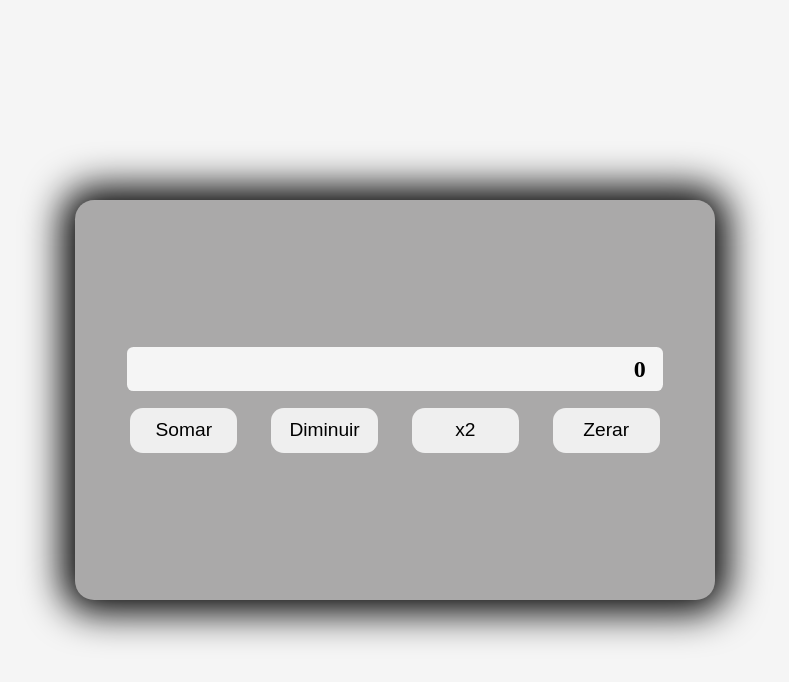
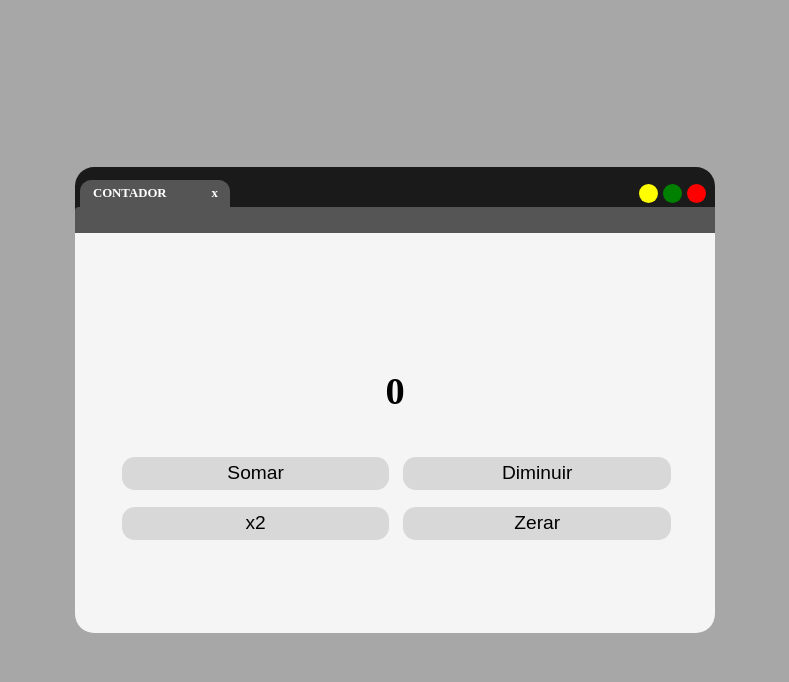
Before and after one commit to Al3ncar/Contador, a React (Create React App) app: page / in a window 1280 px wide. Shown: the top 682 px of the page, without its empty margins (245-1034 px from the left). Built offline with nearby package versions, Linux system fonts and the light colour scheme.

Commit message:
Count Upgrade

```diff
--- a/src/App.css
+++ b/src/App.css
@@ -3,23 +3,82 @@
   padding: 0;
   box-sizing: border-box;
 }
-
 .calc{
   width: 100%;
   height: 100vh;
   display: flex;
   justify-content: center;
   align-items: center;
-  background-color: whitesmoke;
+  flex-direction: column;
+  background-color: #a7a7a7;
+}
+.bar-cont{
+  width:50%;
+  border-radius: 1.5vw 1.5vw 0 0;
+  background-color: #1a1a1a;
+  display: flex;
+  flex-direction: column;
+}
+.bar-aba{
+  width: 100%;
+  padding-top: 2%;
+  display: flex;
+}
+.bar-top{
+  width: 100%; padding-right: 1%;
+  display: flex;
+  justify-content: end;
+  align-items: center;
+}
+.bar-pagTitle{
+  width: 30%;
+  border-radius: 8;
+  margin-left: 0.8%;
+  border-radius: 0.9vw 0.9vw 0 0;
+  padding: 1% 1% 1% 2%;
+  color: #fff;
+  font-weight: bolder;
+  font-size: 1vw;
+  background-color: #555555;
+}
+.bar-pagTitle::after{
+  content:'x';
+  width: 100%;
+  margin-left: 32%;
+  text-align: left;
+}
+.bar-bottom{
+  width: 100%;
+  padding: 2%;
+  background-color: #555555;
+  border-radius: 0.3vw 0 0 0;
+}
+
+.minimixe{
+  padding: 2% 2%;
+  margin: 0 0.5%;
+  border-radius: 50%;
+  background-color: yellow;
+}
+.aba{
+  padding: 2% 2%;
+  margin: 0 0.5%;
+  border-radius: 50%;
+  background-color: green;
+}
+.close{
+  padding: 2% 2%;
+  margin: 0 0.5%;
+  border-radius: 50%;
+  background-color: red;
 }
 
 .calc-container{
   width: 50%;
   height: 50%;
-  border-radius: 1.5vw;
-  box-shadow: 0vw 0vh 3vw 1vw;
+  border-radius: 0 0 1.5vw 1.5vw;
   padding: 3%;
-  background-color: rgb(170, 169, 169);
+  background-color: whitesmoke;
   display: flex;
   justify-content: center;
   align-items: center;
@@ -27,25 +86,32 @@
 }
 
 .result{
-  width: 95%;
+  width: 100%;
   background-color: whitesmoke;
   margin-top: 3%;
   border-radius: 0.5vw;
   padding: 1.5% 3%;
   display: flex;
-  justify-content: flex-end;
+  justify-content: center;
+}
+
+h1{
+  font-size: 3vw;
+  padding: 5%;
 }
 
 .options{
   width: 100%;
-  display: flex;
+  display: grid;
+  grid-template-columns: 50% 50%;
 }
 
 button{
-  width: 25%;
+  width: 95%;
   padding: 2% 0;
   border: none;
   border-radius: 1vw;
   margin: 3%;
   font-size: 1.5vw;
+  background-color: #d8d8d8;
 }
--- a/src/App.js
+++ b/src/App.js
@@ -21,6 +21,17 @@ export default class App extends Component {
   render(){
     return(
       <section className='calc' >
+        <div className="bar-cont">
+          <div class="bar-aba">
+            <div className="bar-pagTitle"> CONTADOR </div>
+            <div className="bar-top">
+              <span className="minimixe"></span>
+              <span className="aba"></span>
+              <span className="close"></span>
+            </div>
+          </div>
+          <div className="bar-bottom"></div>
+        </div>
         <div className='calc-container'>
           <div  className='result'>
             <h1>{this.state.number}</h1>
@@ -38,8 +49,8 @@ export default class App extends Component {
 }
 
 
-/*
-  // -------- Codigo Antigo ------------- //
+
+/*   // -------- Codigo Antigo ------------- //
 
     import React, {Component} from 'react'
     import './App.css'
@@ -74,4 +85,4 @@ export default class App extends Component {
         )
       }
     }
-*/
+ */
```
